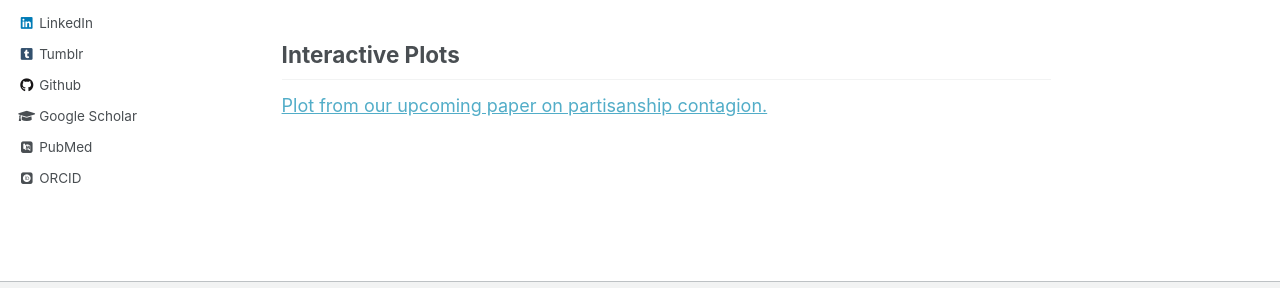
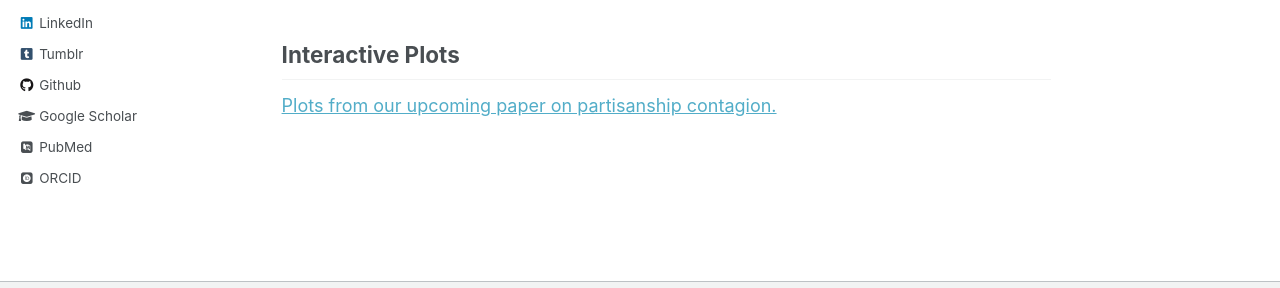
Before and after one commit to chrissoria/chrissoria.github.io, a Jekyll site: the page built from _pages/markdown.md, in a window 1280 px wide. Shown: the part 463-751 px from the top of the page. Built offline with Jekyll 4.4.1, drawn with Linux system fonts in a browser that asks for light colours; some web fonts are replaced.

```diff
--- a/_pages/markdown.md
+++ b/_pages/markdown.md
@@ -17,4 +17,4 @@
 
 ## Interactive Plots
 
-<a href="https://chrissoria.github.io/cum_incidence_heatmap/">Plot from our upcoming paper on partisanship contagion.</a>
+<a href="https://chrissoria.github.io/disease_model_interactive_plots.html">Plots from our upcoming paper on partisanship contagion.</a>
```
